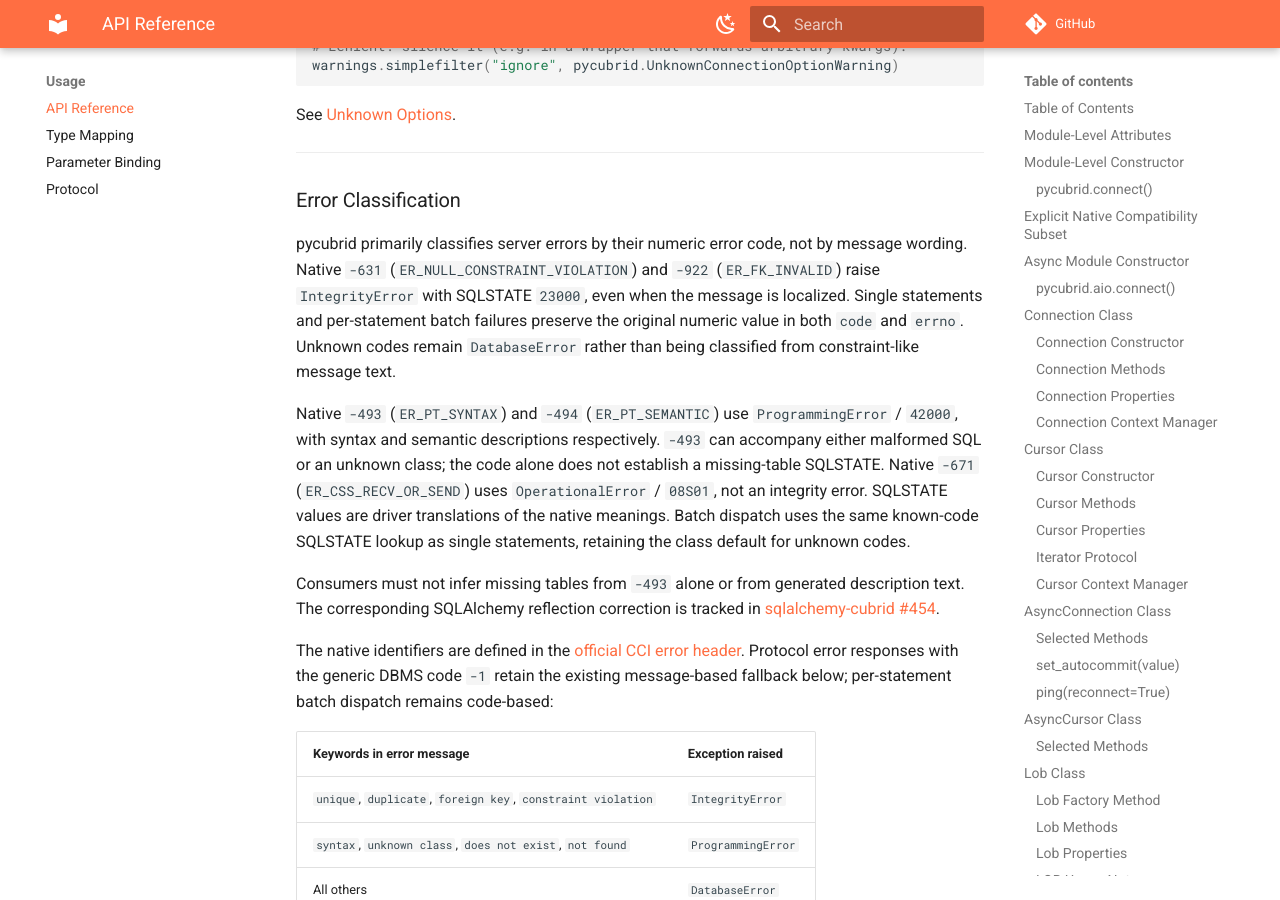
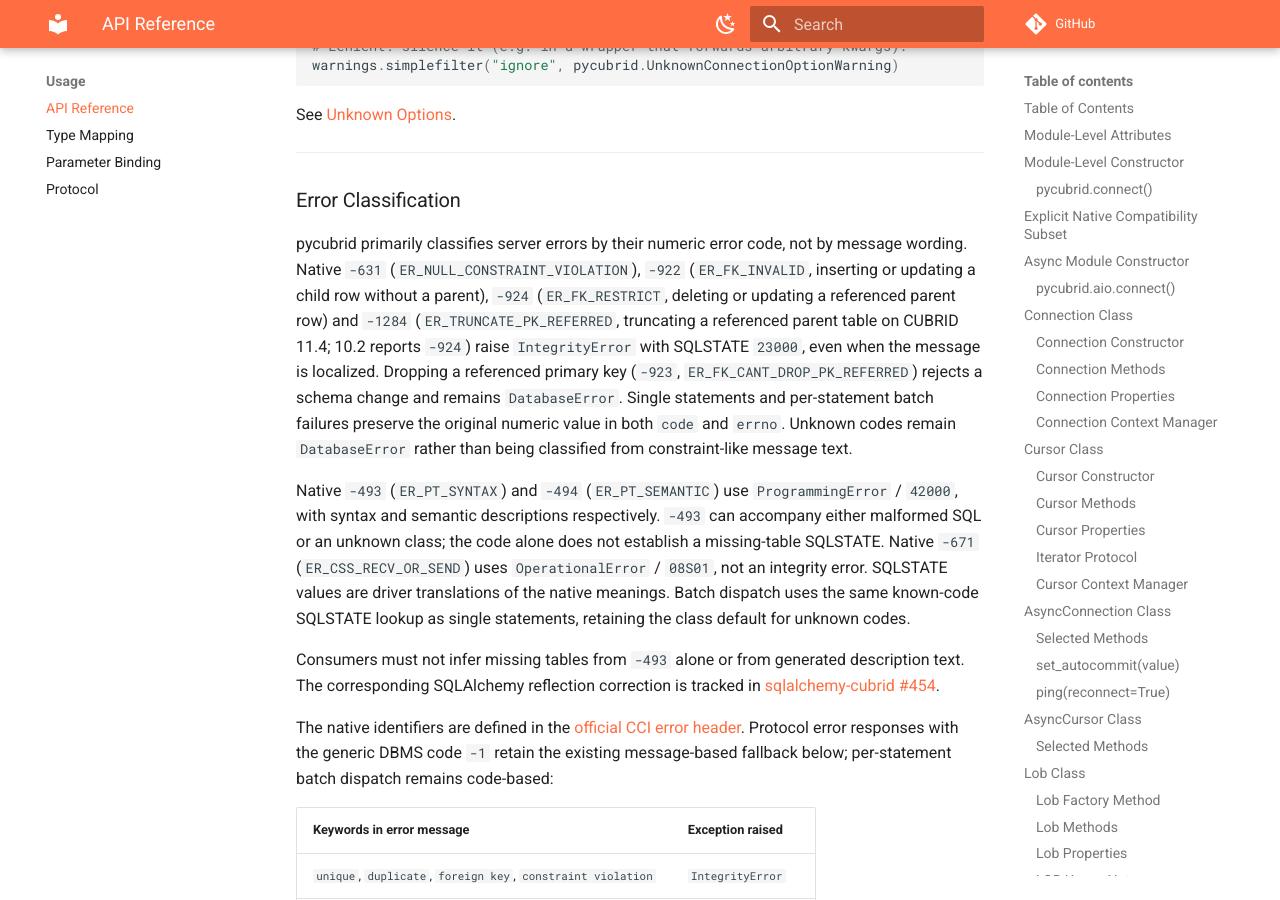
Before and after one commit to cubrid-lab/pycubrid, an MkDocs documentation site: the page built from docs/API_REFERENCE.md, in a window 1280 px wide and 900 px high, scrolled down 34073 px. Built offline with MkDocs 1.6.1 and Material for MkDocs 9.7.7, drawn with Linux system fonts in a browser that asks for light colours; comment, search, counter and statistics services are not loaded; some of the changed text lies outside the part shown.

Commit message:
Classify foreign-key restrict failures as IntegrityError
CUBRID blocks a DELETE/UPDATE of a referenced parent row with -924
(ER_FK_RESTRICT) and, on 11.4, a TRUNCATE of a referenced parent table with
-1284 (ER_TRUNCATE_PK_REFERRED; 10.2 reports -924). Both surfaced as a
generic DatabaseError although PEP 249 classifies referential-integrity
violations as IntegrityError.

Map both codes to IntegrityError with SQLSTATE 23000, following #390.
-923 (dropping a referenced primary key) rejects a schema change and stays
DatabaseError.

Tested: offline suite with coverage; live FK matrix on CUBRID 11.4 and 10.2
(sync and async; execute, executemany, batch)
Closes #493

Co-Authored-By: Claude Opus 5.5 <noreply@anthropic.com>

````diff
--- a/docs/API_REFERENCE.md
+++ b/docs/API_REFERENCE.md
@@ -1457,7 +1457,7 @@ Raised for database operation errors (unexpected disconnect, memory errors, tran
 class IntegrityError(DatabaseError)
 ```
 
-Raised when relational integrity is affected (foreign key violation, duplicate key, constraint violation).
+Raised when relational integrity is affected (foreign key violation, duplicate key, constraint violation), including a `DELETE`, `UPDATE` or `TRUNCATE` blocked by a referencing foreign key.
 
 ---
 
@@ -1524,9 +1524,14 @@ See [Unknown Options](CONNECTION.md#unknown-options).
 ### Error Classification
 
 pycubrid primarily classifies server errors by their numeric error code, not by
-message wording. Native `-631` (`ER_NULL_CONSTRAINT_VIOLATION`) and `-922`
-(`ER_FK_INVALID`) raise `IntegrityError` with SQLSTATE `23000`, even when the
-message is localized. Single statements and per-statement batch failures preserve
+message wording. Native `-631` (`ER_NULL_CONSTRAINT_VIOLATION`), `-922`
+(`ER_FK_INVALID`, inserting or updating a child row without a parent), `-924`
+(`ER_FK_RESTRICT`, deleting or updating a referenced parent row) and `-1284`
+(`ER_TRUNCATE_PK_REFERRED`, truncating a referenced parent table on CUBRID 11.4;
+10.2 reports `-924`) raise `IntegrityError` with SQLSTATE `23000`, even when the
+message is localized. Dropping a referenced primary key (`-923`,
+`ER_FK_CANT_DROP_PK_REFERRED`) rejects a schema change and remains
+`DatabaseError`. Single statements and per-statement batch failures preserve
 the original numeric value in both `code` and `errno`. Unknown codes remain
 `DatabaseError` rather than being classified from constraint-like message text.
 
````
Also changed, not shown: CHANGELOG.md (+9 -0 lines), RELEASE_POLICY.md (+7 -0 lines), 3 other files.
